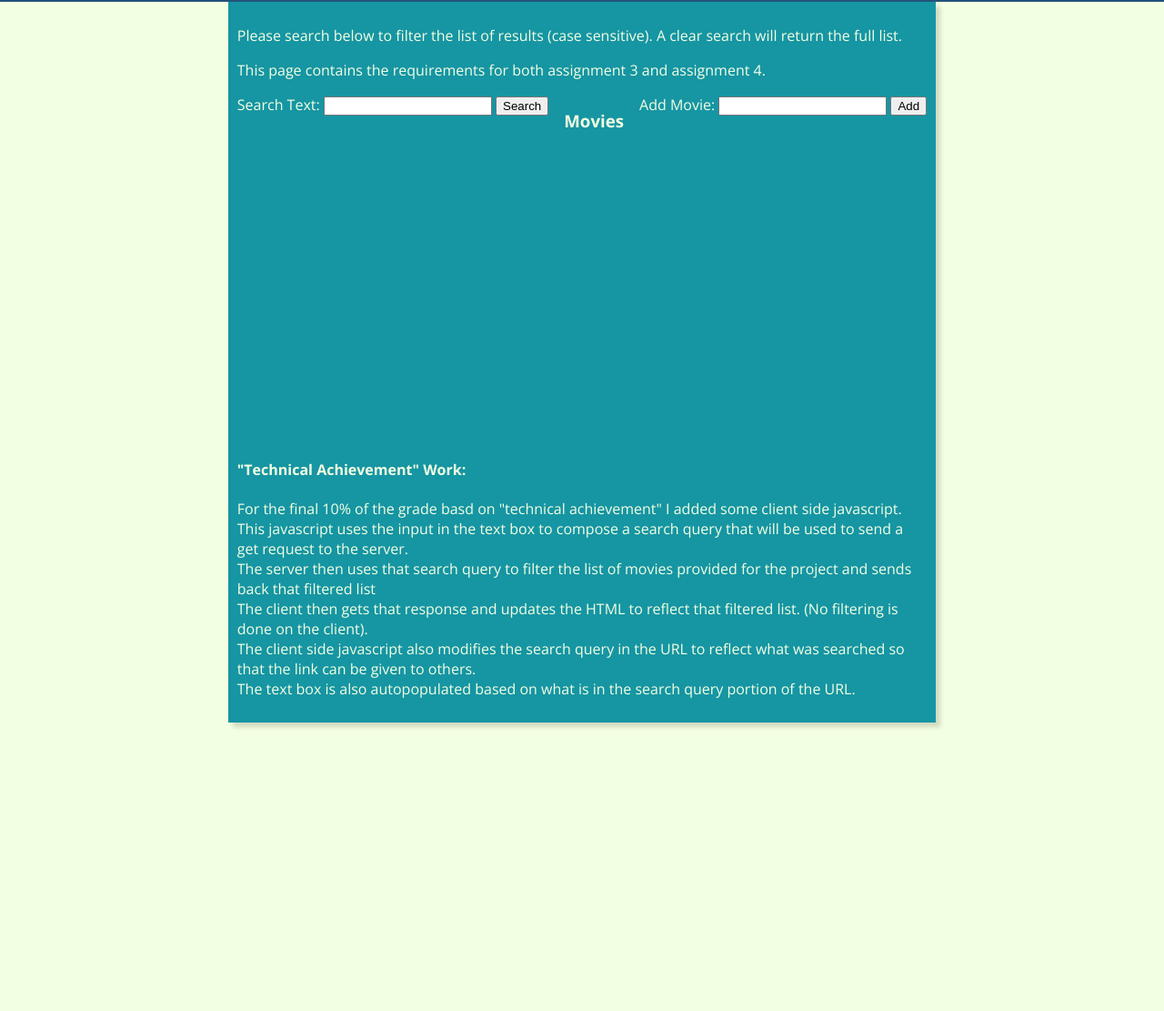
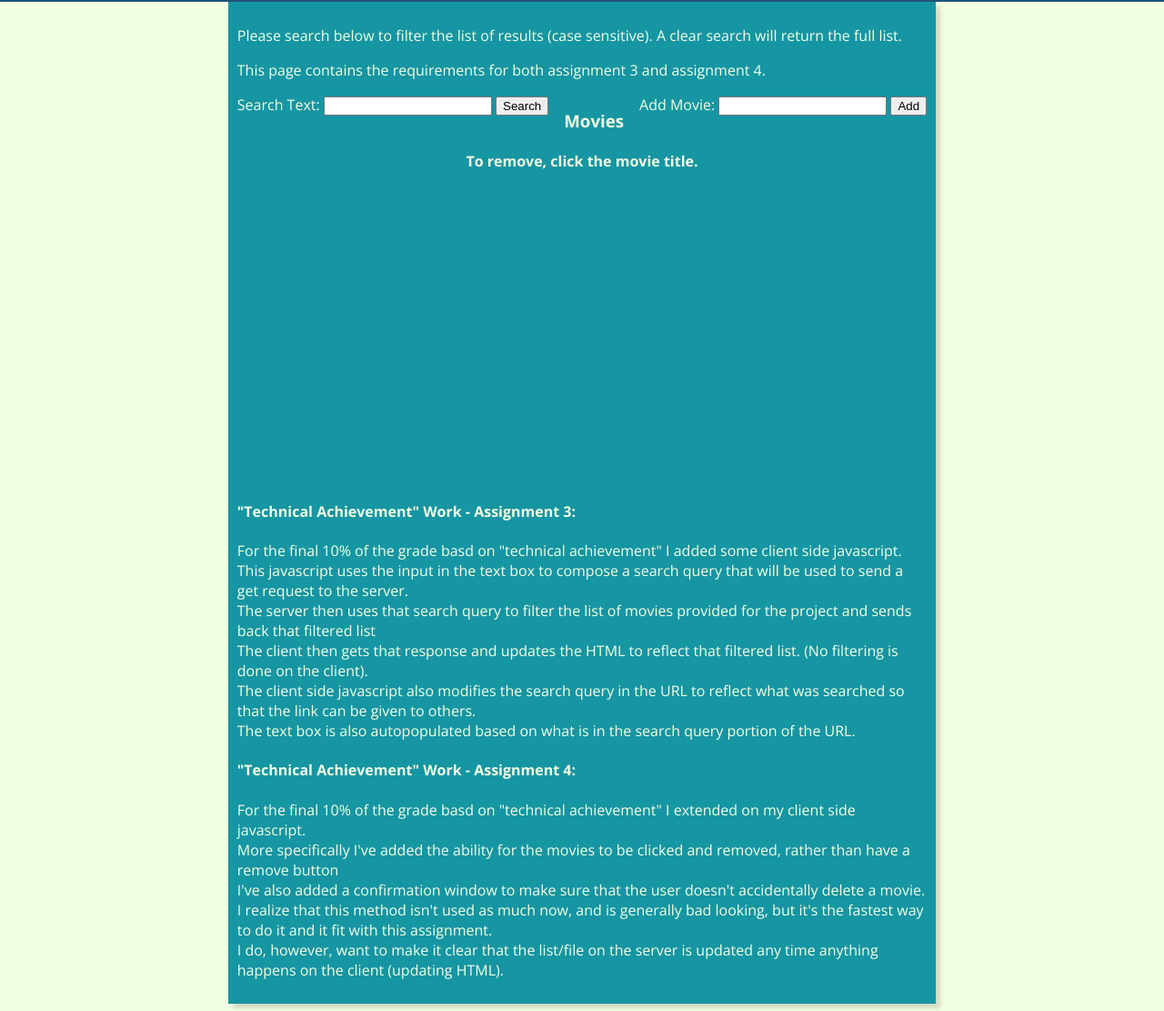
Before and after one commit to smailand/cs4241-website, a website: page views/assignment3and4.html in a window 1280 px wide. Shown: the part 58-1169 px from the top of the page at 91% size. Before the commit the page ends 860 px from the top, so only its background shows below. Drawn offline with nearby package versions, Linux system fonts and the light colour scheme; no server answers.

Commit message:
Added text for 'technical achievement' for this assignment

```diff
--- a/views/assignment3and4.html
+++ b/views/assignment3and4.html
@@ -39,12 +39,16 @@
             <h3>
                 Movies
             </h3>
+            <h4>
+                To remove, click the movie title.
+            </h4>
             <div id="movieList">
             </div>
 
         </div>
 
-        <h4>"Technical Achievement" Work:</h4>
+        <div class="techWorkAssignment3">
+            <h4>"Technical Achievement" Work - Assignment 3:</h4>
             <p>
                 For the final 10% of the grade basd on "technical achievement" I added some client side javascript.
                 <br> This javascript uses the input in the text box to compose a search query that will be used to send a get request to the server.
@@ -53,6 +57,22 @@
                 <br> The client side javascript also modifies the search query in the URL to reflect what was searched so that the link can be given to others.
                 <br> The text box is also autopopulated based on what is in the search query portion of the URL.
             </p>
+        </div>
+
+
+        <div class="techWorkAssignment4">
+            <h4>"Technical Achievement" Work - Assignment 4:</h4>
+            <p>
+                For the final 10% of the grade basd on "technical achievement" I extended on my client side javascript.
+                <br>
+                More specifically I've added the ability for the movies to be clicked and removed, rather than have a remove button
+                <br>
+                I've also added a confirmation window to make sure that the user doesn't accidentally delete a movie. I realize that this method
+                isn't used as much now, and is generally bad looking, but it's the fastest way to do it and it fit with this assignment.
+                <br>
+                I do, however, want to make it clear that the list/file on the server is updated any time anything happens on the client (updating HTML).
+            </p>
+        </div>
 
     </div>
 </body>
```
Lines whose indentation alone changed are shown as unchanged.
